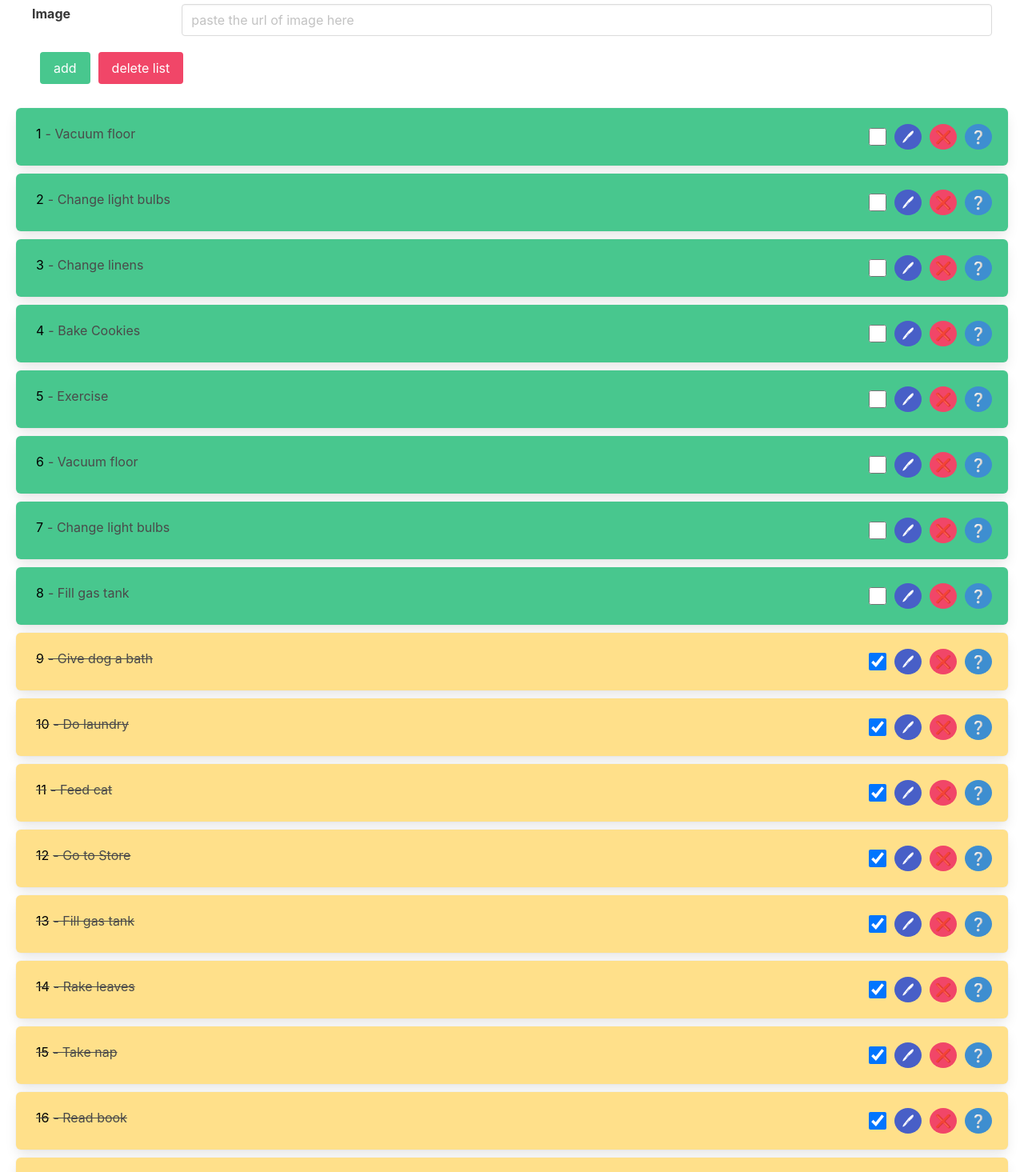
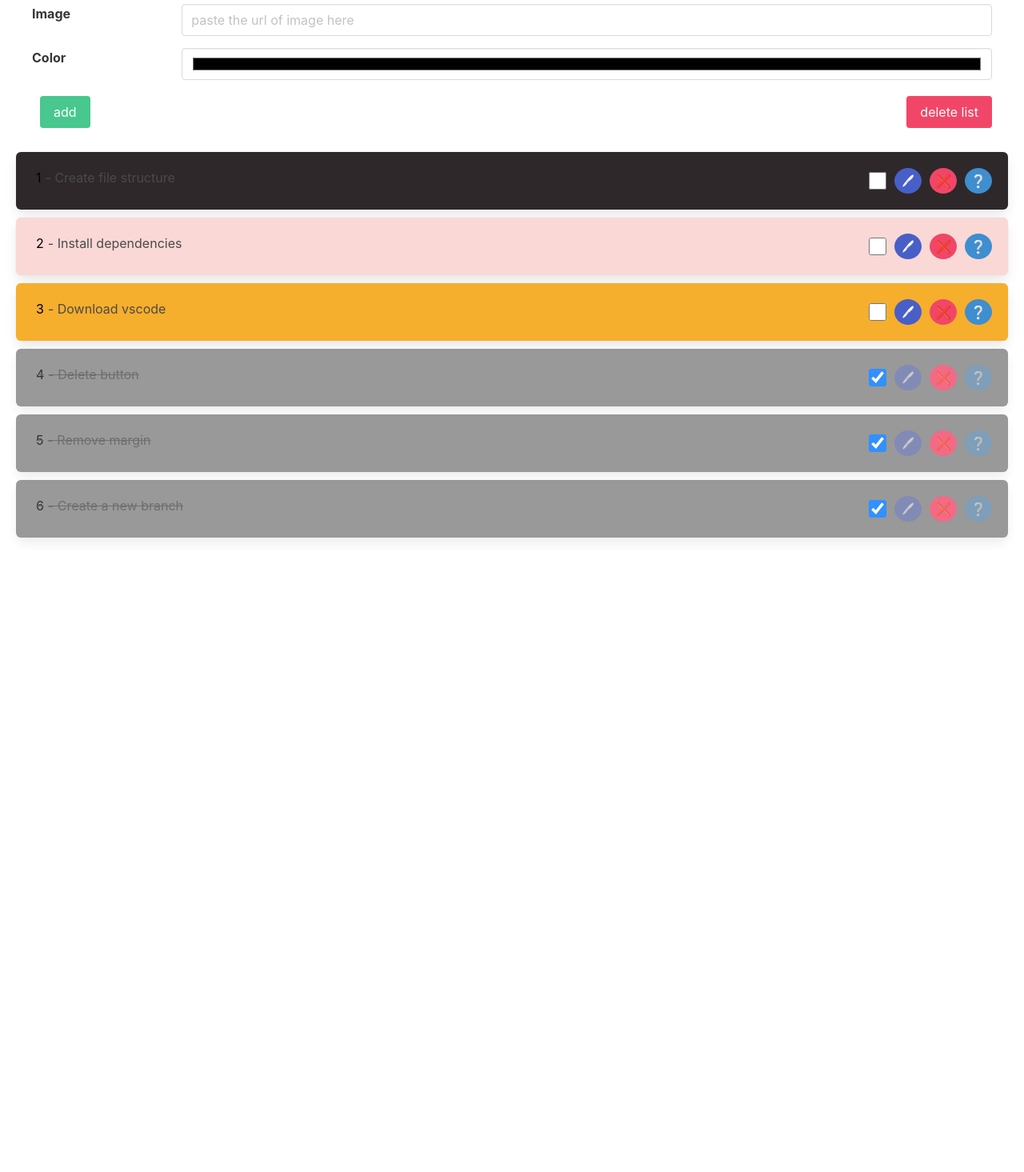
Before and after one commit to GineHyte/hello-world, a React (Create React App) app: page / in a window 1280 px wide. Shown: the part 160-1625 px from the top of the page at 80% size. After the commit the page ends 852 px from the top, so only its background shows below. Built offline with nearby package versions, Linux system fonts and the light colour scheme.

Commit message:
final commit

```diff
--- a/package.json
+++ b/package.json
@@ -10,6 +10,7 @@
     "react-bulma-components": "^4.1.0",
     "react-dom": "^18.2.0",
     "react-scripts": "5.0.1",
+    "serve": "^14.0.1",
     "web-vitals": "^2.1.4"
   },
   "scripts": {
--- a/src/App.css
+++ b/src/App.css
@@ -41,6 +41,10 @@
   margin-block: auto;
   margin-inline: 5px;
 }
+.block ul .is-disabled {
+  background-color: gray !important;
+  opacity: 0.8;
+}
 .block ul .description-column {
   display: none;
   height: 60%;
--- a/src/App.scss
+++ b/src/App.scss
@@ -49,6 +49,11 @@
             }
         }
 
+        .is-disabled{
+            background-color: gray !important;
+            opacity: 0.8;
+        }
+
         .description-column{
             display: none;
             height: 60%;
--- a/src/todo/data.json
+++ b/src/todo/data.json
@@ -1,121 +1,43 @@
 [{
     "id": 1,
-    "task": "Give dog a bath",
+    "task": "Delete button",
     "complete": true,
-    "description": "Give dog a bath and brush his teeth",
-    "image": "https://www.modernbathroom.com/blog/image.axd?picture=/7-5-18.jpg"
+    "description": "Delete button should be red",
+    "image": "https://gcdnb.pbrd.co/images/gxC7XkwDihPP.png?o=1",
+    "color": "#17BEBB"
   }, {
     "id": 2,
-    "task": "Do laundry",
+    "task": "Remove margin",
     "complete": true,
-    "description": "Do laundry and fold clothes",
-    "image": "https://media.cnn.com/api/v1/images/stellar/prod/210915133905-how-to-do-laundry-lead.jpg?q=x_0,y_0,h_900,w_1601,c_fill/h_270,w_480"
+    "description": "Remove margin from top",
+    "image": "https://img001.prntscr.com/file/img001/IzszNeuaQySWqFxXsdSTcg.png",
+    "color": "#EF3E36"
   }, {
     "id": 3,
-    "task": "Vacuum floor",
+    "task": "Create file structure",
     "complete": false,
-    "description": "Vacuum floor and clean the kitchen",
-    "image": "https://cdn.shopify.com/s/files/1/0551/9032/3355/products/01_5797412e-6e13-41c6-96fd-8f5af4fdb9f1_600x600.jpg?v=1631617030"
+    "description": "Create file structure for the project",
+    "image": "https://img001.prntscr.com/file/img001/AwbTAUSsS4CCiODZr9kCPw.png",
+    "color": "#2E282A"
   }, {
     "id": 4,
-    "task": "Feed cat",
+    "task": "Create a new branch",
     "complete": true,
-    "description": "Feed cat and clean litter box",
-    "image": "https://www.purina-arabia.com/sites/default/files/2021-03/Article%20teaser%20cat%20feeding.jpg"
+    "description": "Create a new branch for the project",
+    "image": "https://img001.prntscr.com/file/img001/iwGleU1xR9e0noFlLt1A6w.png",
+    "color": "#EDB88B"
   }, {
     "id": 5,
-    "task": "Change light bulbs",
+    "task": "Install dependencies",
     "complete": false,
-    "description": "Change light bulbs in the living room",
-    "image": "https://cdn.images.express.co.uk/img/dynamic/51/590x/changing-a-lightbulb-1552673.jpg?r=1642628245852"
+    "description": "Use 'npm install' to install dependencies",
+    "image": "https://img001.prntscr.com/file/img001/F839B5y0RNq8vSUZpAba9Q.png",
+    "color": "#FAD8D6"
   }, {
     "id": 6,
-    "task": "Go to Store",
-    "complete": true,
-    "description": "Go to store and buy groceries",
-    "image": "https://media-cldnry.s-nbcnews.com/image/upload/newscms/2017_09/1198475/woman-shopping-today-170301-tease.jpg"
-  }, {
-    "id": 7,
-    "task": "Fill gas tank",
-    "complete": true,
-    "description": "Fill gas tank and check oil",
-    "image": "https://i.ytimg.com/vi/LtHKn_jDy00/maxresdefault.jpg"
-  }, {
-    "id": 8,
-    "task": "Change linens",
+    "task": "Download vscode",
     "complete": false,
-    "description": "Change linens and clean the bathroom",
-    "image": "https://ichef.bbci.co.uk/news/976/cpsprodpb/16C0A/production/_124349139_gettyimages-494324281.jpg"
-  }, {
-    "id": 9,
-    "task": "Rake leaves",
-    "complete": true,
-    "description": "Rake leaves and clean the gutters",
-    "image": "https://www.gannett-cdn.com/-mm-/227fe3e7205224abd281f6d4484ac62595ab0450/c=0-308-6048-3725/local/-/media/2017/03/01/Cincinnati/Cincinnati/636239846074952147-CINCpt-11-20-2016-Enquirer-1-AA002--2016-11-18-IMG-Fall-leaves-with-rak-1-1-G6GDSTKH-L921043441-IMG-Fall-leaves-with-rak-1-1-G6GDSTKH.jpg?width=3200&height=1808&fit=crop&format=pjpg&auto=webp"
-  }, {
-    "id": 10,
-    "task": "Bake Cookies",
-    "complete": false,
-    "description": "Bake cookies and make a cake",
-    "image": "https://images-gmi-pmc.edge-generalmills.com/087d17eb-500e-4b26-abd1-4f9ffa96a2c6.jpg"
-  }, {
-    "id": 11,
-    "task": "Take nap",
-    "complete": true,
-    "description": "Take a nap and relax",
-    "image": "https://www.thensf.org/wp-content/uploads/2021/05/woman-napping-400x400-1.jpg"
-  }, {
-    "id": 12,
-    "task": "Read book",
-    "complete": true,
-    "description": "Read a book and watch a movie",
-    "image": "https://www.oberlo.com/media/1612639204-image3.jpg"
-  }, {
-    "id": 13,
-    "task": "Exercise",
-    "complete": false,
-    "description": "Exercise and go for a walk",
-    "image": "https://health.clevelandclinic.org/wp-content/uploads/sites/3/2022/04/exerciseHowOften-944015592-770x533-1-650x428.jpg"
-  }, {
-    "id": 14,
-    "task": "Give dog a bath",
-    "complete": true,
-    "description": "Give dog a bath and brush his teeth",
-    "image": "https://www.modernbathroom.com/blog/image.axd?picture=/7-5-18.jpg"
-  }, {
-    "id": 15,
-    "task": "Do laundry",
-    "complete": true,
-    "description": "Do laundry and fold clothes",
-    "image": "https://media.cnn.com/api/v1/images/stellar/prod/210915133905-how-to-do-laundry-lead.jpg?q=x_0,y_0,h_900,w_1601,c_fill/h_270,w_480"
-  }, {
-    "id": 16,
-    "task": "Vacuum floor",
-    "complete": false,
-    "description": "Vacuum floor and clean the kitchen",
-    "image": "https://cdn.shopify.com/s/files/1/0551/9032/3355/products/01_5797412e-6e13-41c6-96fd-8f5af4fdb9f1_600x600.jpg?v=1631617030"
-  }, {
-    "id": 17,
-    "task": "Feed cat",
-    "complete": true,
-    "description": "Feed cat and clean litter box",
-    "image": "https://www.purina-arabia.com/sites/default/files/2021-03/Article%20teaser%20cat%20feeding.jpg"
-  }, {
-    "id": 18,
-    "task": "Change light bulbs",
-    "complete": false,
-    "description": "Change light bulbs in the living room",
-    "image": "https://cdn.images.express.co.uk/img/dynamic/51/590x/changing-a-lightbulb-1552673.jpg?r=1642628245852"
-  }, {
-    "id": 19,
-    "task": "Go to Store",
-    "complete": true,
-    "description": "Go to store and buy groceries",
-    "image": "https://media-cldnry.s-nbcnews.com/image/upload/newscms/2017_09/1198475/woman-shopping-today-170301-tease.jpg"
-  }, {
-    "id": 20,
-    "task": "Fill gas tank",
-    "complete": false,
-    "description": "Fill gas tank and check oil",
-    "image": "https://i.ytimg.com/vi/LtHKn_jDy00/maxresdefault.jpg"
+    "description": "You can download vscode from https://code.visualstudio.com/",
+    "image": "https://img001.prntscr.com/file/img001/9OMKJmCjRWGwq_v5WPW9mA.png",
+    "color": "#F6AE2D"
   }]
--- /dev/null
+++ b/src/todo/task-card.js
@@ -0,0 +1,33 @@
+const TaskCard = (props) => {
+    let todoList = [];
+    let id = props.id;
+    let taskState, image, color = "";
+
+    if (id>-1){
+        todoList = props.todoList;
+        image = todoList[id].image;
+        color = todoList[id].color;
+        taskState = todoList[id].complete? "Completed" : "Not Completed";
+    }
+
+    return (
+        <div className="column box description-column" style={{backgroundColor: color}} id="description-column">
+            <div className="card">
+                <div className="card-image">
+                    <figure className="image is-4by3">
+                        <img src={image} alt={`${image} : it is not image `}/>
+                    </figure>
+                </div>
+                <div className="card-content">
+                    <p className="title is-4">{id>-1?todoList[id].task:""}</p>
+                    <div className="content">
+                    {id>-1?todoList[id].description:""}
+                    </div>
+                </div>
+                <div className={`card-footer has-text-weight-bold ${taskState?"has-text-success":"has-text-danger"}`}>{taskState}</div>
+            </div>
+        </div>
+    )
+}
+
+export default TaskCard;
--- /dev/null
+++ b/src/todo/task-form.js
@@ -0,0 +1,28 @@
+const TaskFrom = (props) => {
+  return (
+    <div className='formContainer'>
+        <form className="input-container" onSubmit={props.onClick}>
+            <div className="input-box">
+            <label className="label is-normal is-pulled-left">Task</label>
+            <input className="input" type="text" id="name" placeholder="type your task here" onChange={props.handleChange} required/>
+            </div>
+            <div className="input-box">
+            <label className="label is-normal is-pulled-left">Task descrition</label>
+            <input className="input" type="text" id="description" placeholder="type the descrition of task here" onChange={props.handleChange} required/>
+            </div>
+            <div className="input-box">
+            <label className="label is-normal is-pulled-left">Image</label>
+            <input className="input" type="text" id="image" placeholder="paste the url of image here" onChange={props.handleChange} required/>
+            </div>
+            <div className="input-box">
+            <label className="label is-normal is-pulled-left">Color</label>
+            <input className="input" type="color" id="color" onChange={props.handleChange} required/>
+            </div>
+            <button className="button is-success" type="submit">add</button>
+            <button className="button is-danger is-pulled-right" onClick={(e) => props.deleteElementModal(e, '-1', "queryAll")}>delete list</button>
+        </form>
+    </div>
+  );
+};
+
+export default TaskFrom;
--- a/src/todo/todo.js
+++ b/src/todo/todo.js
@@ -1,8 +1,12 @@
 import { useEffect, useState } from "react";
 import Modal from './modal'
 import data from './data.json';
+import TaskForm from './task-form';
+import TaskCard from "./task-card";
 
 function Todo() {
+  const [id, setId] = useState(-1);
+  const [color, setColor] = useState();
   const [name, setName] = useState();
   const [description, setDescription] = useState();
   const [image, setImage] = useState();
@@ -10,21 +14,22 @@ function Todo() {
   var isQueryDelete = false;
   var isQueryDeleteAll = false;
   var deleteIndex = -1;
-  var k = 0;
-  var joint = -1;
-  try{
-    if (document.getElementById("description-column").style.display !== "none" || document.getElementById("description-column").style.display !== ""){
-  if (Math.abs(k) === todoList.length) { k = -1 } else { k = 1 }
-  if (k > -1) {
-    for (let i = 0; i < todoList.length; i++) {
-      if ((todoList[i].complete === true && todoList[i + 1].complete === false) || (todoList[i].complete === false && todoList[i + 1].complete === true)) { joint=i; break }
-    }
-    for (let i = 0; i < todoList.length; i++) {
-      document.querySelector('ul').children[0].children[0].children[i].children[0].children[4].checked = todoList[i].complete;
-    }
-  }
-  var showedDescription = joint+1;}
-} catch (e) {console.log("unable to get joint")}
+  // var k = 0;
+  // var joint = -1;
+  // try {
+  //   if (document.getElementById("description-column").style.display !== "none" || document.getElementById("description-column").style.display !== "") {
+  //     if (Math.abs(k) === todoList.length) { k = -1 } else { k = 1 }
+  //     if (k > -1) {
+  //       for (let i = 0; i < todoList.length; i++) {
+  //         if ((todoList[i].complete === true && todoList[i + 1].complete === false) || (todoList[i].complete === false && todoList[i + 1].complete === true)) { joint = i; break }
+  //       }
+  //       for (let i = 0; i < todoList.length; i++) {
+  //         document.querySelector('ul').children[0].children[0].children[i].children[0].children[4].checked = todoList[i].complete;
+  //       }
+  //     }
+  //     var showedDescription = joint + 1;
+  //   }
+  // } catch (e) { console.log("unable to get joint") }
 
   useEffect(() => {
   }, []);
@@ -57,34 +62,36 @@ function Todo() {
       }
       else { document.querySelector('ul').children[0].children[0].children[joint].children[0].children[4].checked = true }
     }
-    if (showedDescription === "")document.querySelector('ul').children[0].children[0].children[taskId].children[0].children[1].click();
-    if (showedDescription === (taskId-1) || showedDescription === (taskId)) {
-      var description = document.getElementById('description-column');
-      showedDescription = joint+1;
-      if (state) {
-        description.children[0].children[2].textContent = "Completed";
-        description.children[0].children[2].classList.replace("has-text-danger", "has-text-success");
-      }
-      else {
-        description.children[0].children[2].textContent = "Not Completed";
-        description.children[0].children[2].classList.replace("has-text-success", "has-text-danger");
-      }
-    }
+    // if (showedDescription === "") document.querySelector('ul').children[0].children[0].children[taskId].children[0].children[1].click();
+    // if (showedDescription === (taskId - 1) || showedDescription === (taskId)) {
+    //   var description = document.getElementById('description-column');
+    //   showedDescription = joint + 1;
+    //   if (state) {
+    //     description.children[0].children[2].textContent = "Completed";
+    //     description.children[0].children[2].classList.replace("has-text-danger", "has-text-success");
+    //   }
+    //   else {
+    //     description.children[0].children[2].textContent = "Not Completed";
+    //     description.children[0].children[2].classList.replace("has-text-success", "has-text-danger");
+    //   }
+    // }
   }
 
   const onClick = (e) => {
     var k = 0;
-    for (let i = 0; i <= 2; i++) {
-      if (e.target.parentElement.children[i].children[1].value === "" ||
-        e.target.parentElement.children[i].children[1].value.trim().length === 0) {
-        var modal = document.getElementById("null");
-        if (i == 0) { setDescription(""); modal.children[0].children[1].children[0].children[1].children[0].textContent = "please enter the task name" }
-        if (i == 1) { setDescription(""); modal.children[0].children[1].children[0].children[1].children[0].textContent = "please enter the task description" }
-        if (i == 2) { setImage(""); modal.children[0].children[1].children[0].children[1].children[0].textContent = "please enter url of the task image" }
-        modal.style.display = "block";
-        return
-      }
-    }
+    e.preventDefault();
+    for (let i = 0; i <= 2; i++)e.target[i].value = ""
+    // for (let i = 0; i <= 2; i++) {
+    //   if (e.target.parentElement.children[i].children[1].value === "" ||
+    //     e.target.parentElement.children[i].children[1].value.trim().length === 0) {
+    //     var modal = document.getElementById("null");
+    //     if (i == 0) { setDescription(""); modal.children[0].children[1].children[0].children[1].children[0].textContent = "please enter the task name" }
+    //     if (i == 1) { setDescription(""); modal.children[0].children[1].children[0].children[1].children[0].textContent = "please enter the task description" }
+    //     if (i == 2) { setImage(""); modal.children[0].children[1].children[0].children[1].children[0].textContent = "please enter url of the task image" }
+    //     modal.style.display = "block";
+    //     return
+    //   }
+    // }
     for (let i = 0; i < todoList.length; i++) {
       if (todoList[i].complete) { k++ } else { k-- }
     }
@@ -102,12 +109,10 @@ function Todo() {
       }
       else { document.querySelector('ul').children[0].children[0].children[joint].children[0].children[4].checked = true }
     }
-    const newTodo = { id: todoList.length + 1, task: name, complete: false, description: description, image: image };
+    const newTodo = { id: todoList.length + 1, task: name, complete: false, description: description, image: image, color: color };
     console.log(newTodo);
     setTodoList([...todoList, newTodo]);
   }
-
-  const preventReload = (e) => { e.preventDefault(); for (let i = 0; i <= 2; i++)e.target[i].value = "" }
 
   const handleChange = (event) => {
     if (event.target.value === "" || event.target.value.trim().length === 0) { setName(""); setDescription(""); setImage(""); return }
@@ -122,17 +127,22 @@ function Todo() {
       case "image":
         setImage(event.target.value);
         break;
+      case "color":
+        setColor(event.target.value);
+        break;
+      default: console.log("something went wrong");
     }
   }
 
   const deleteList = () => {
+    setId(-1);
     document.getElementById("description-column").style.display = "none";
     setTodoList([])
   }
 
   const deleteElement = (e, taskId) => {
     var k = 0;
-    if (taskId === showedDescription) { document.getElementById("description-column").style.display = "none"; console.log("description:" + showedDescription); }
+    // if (taskId === showedDescription) { document.getElementById("description-column").style.display = "none"; console.log("description:" + showedDescription); }
     for (let i = 0; i < todoList.length; i++) todoList[i].id = i + 1
     setTodoList((oldData) => oldData.filter((elem, index) => index !== taskId));
     for (let i = 0; i < todoList.length; i++) {
@@ -158,6 +168,7 @@ function Todo() {
     switch (reason) {
       case "queryAll":
         if (!isQueryDeleteAll) {
+          e.preventDefault();
           var modal = document.getElementById("Delete");
           modal.style.display = "block";
           modal.children[0].children[1].children[0].children[1].children[0].textContent = "do you want to delete all?";
@@ -219,7 +230,7 @@ function Todo() {
     for (let c of todoList) { if (c.id === id) { c.task = input.value; } }
     setTodoList([...todoList]);
     closeModal(e, title);
-    document.querySelector('ul').children[0].children[0].children[id-1].children[0].children[1].click();
+    document.querySelector('ul').children[0].children[0].children[id - 1].children[0].children[1].click();
   }
 
   const sort = (e) => {
@@ -227,25 +238,12 @@ function Todo() {
 
   }
 
-  const showDescription = (e, id) => {
-    showedDescription = id;
+  const showDescription = (e, taskId) => {
 
     var description = document.getElementById("description-column");
     description.style.display = "block";
 
-    description.children[0].children[1].children[0].textContent = todoList[id].task;
-    description.children[0].children[1].children[1].textContent = todoList[id].description;
-    description.children[0].children[0].children[0].children[0].src = todoList[id].image;
-    description.children[0].children[0].children[0].children[0].alt = todoList[id].image + " - its not a link ಠ_ಠ";
-
-    if (todoList[id].complete) {
-      description.children[0].children[2].textContent = "Completed";
-      description.children[0].children[2].classList.replace("has-text-danger", "has-text-success");
-    }
-    else {
-      description.children[0].children[2].textContent = "Not Completed";
-      description.children[0].children[2].classList.replace("has-text-success", "has-text-danger");
-    }
+    setId(taskId);
   }
 
   sort();
@@ -296,54 +294,22 @@ function Todo() {
           </footer>
         </div>
       } /></div>
-      <form className="input-container" onSubmit={preventReload}>
-        <div className="input-box">
-          <label className="label is-normal is-pulled-left">Task</label>
-          <input className="input" type="text" id="name" placeholder="type your task here" onChange={handleChange} />
-        </div>
-        <div className="input-box">
-          <label className="label is-normal is-pulled-left">Task descrition</label>
-          <input className="input" type="text" id="description" placeholder="type the descrition of task here" onChange={handleChange} />
-        </div>
-        <div className="input-box">
-          <label className="label is-normal is-pulled-left">Image</label>
-          <input className="input" type="text" id="image" placeholder="paste the url of image here" onChange={handleChange} />
-        </div>
-        <input className="button is-success" type="submit" value="add" onClick={onClick} />
-        <button className="button is-danger" onClick={(e) => deleteElementModal(e, '-1', "queryAll")}>delete list</button>
-
-        {/* Todo: 3 lines inputs then save and close btn   */}
-      </form>
+      <TaskForm deleteElementModal={deleteElementModal} handleChange={handleChange} onClick={onClick}/>
       <ul>
         <div className="columns">
           <div className="column">
             {todoList.map((task, index) => (
               <li key={index}>
-                <div className={` box ${task.complete ? "has-background-warning is-line-through" : "has-background-success"} `}><span>{index + 1}</span>{"- " + task.task}
-                  <button className="button is-pulled-right is-info" onClick={(e) => showDescription(e, index)}>❔</button>
+                <div className={`box ${task.complete ? "is-disabled is-line-through" : ""} `} style={{backgroundColor: task.color}}><span>{index + 1}</span>{"- " + task.task}
+                  <button className="button is-pulled-right is-info" onClick={(e) => showDescription(e, index)} disabled={task.complete}>❔</button>
                   <button className="button is-pulled-right is-danger" onClick={(e) => deleteElementModal(e, index, "query")}>❌</button>
-                  <button className="button is-pulled-right is-link" onClick={(e) => editElement(e, index)}>🖊</button>
+                  <button className="button is-pulled-right is-link" onClick={(e) => editElement(e, index)} disabled={task.complete}>🖊</button>
                   <input type="checkbox" className="checkbox is-pulled-right is-info" onClick={(e) => updateData(e.target.checked, index)} defaultChecked={task.complete} required />
                 </div>
               </li>
             ))}
           </div>
-          <div className="column box has-background-info description-column" id="description-column">
-            <div className="card">
-              <div className="card-image">
-                <figure className="image is-4by3">
-                  <img src="https://www.modernbathroom.com/blog/image.axd?picture=/7-5-18.jpg" alt="data" />
-                </figure>
-              </div>
-              <div className="card-content">
-                <p className="title is-4">Give dog a bath</p>
-                <div className="content">
-                  Give dog a bath and brush his teeth
-                </div>
-              </div>
-              <div className="card-footer has-text-weight-bold has-text-success">Complete</div>
-            </div>
-          </div>
+          <TaskCard id={id} todoList={todoList} />
         </div>
       </ul>
     </div>
```
Also changed, not shown: 2 other files (tests, documents, lock files or other folders).
